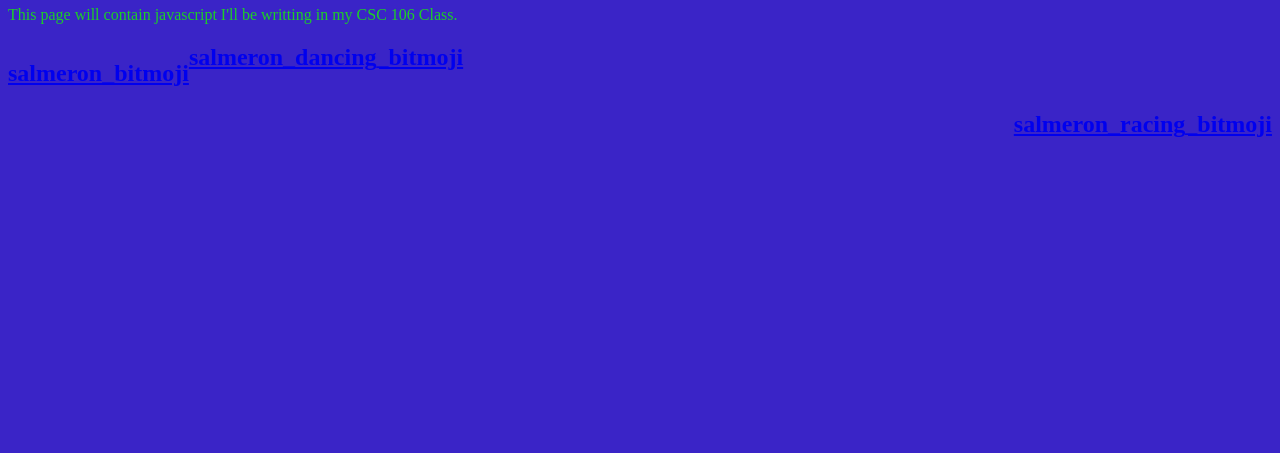
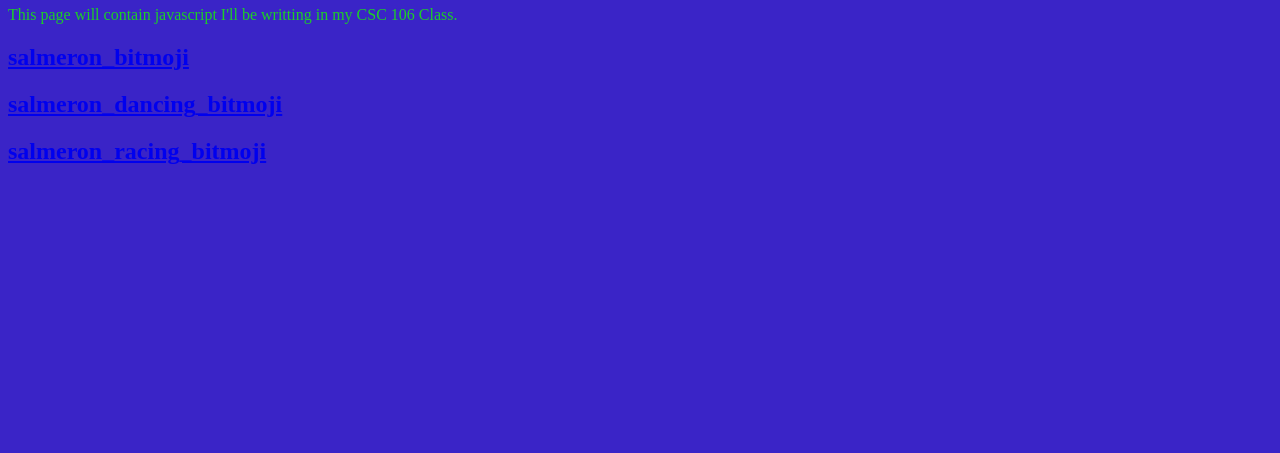
Before and after one commit to Alexis0502/Alexis0502.github.io, a plain HTML site: page javascript.html in a window 1280 px wide. Shown: the part 347-800 px from the top of the page. Drawn offline with Linux system fonts and the light colour scheme; a script that the page names is missing.

Commit message:
Add files via upload

```diff
--- a/mystyle.css
+++ b/mystyle.css
@@ -33,15 +33,3 @@ p {
     float: right;
     margin: 10px;
 }
-
-#moji {
-    float: left;
-}
-
-#dance {
-    float: center;
-}
-
-#race {
-    float: right;
-}
```
